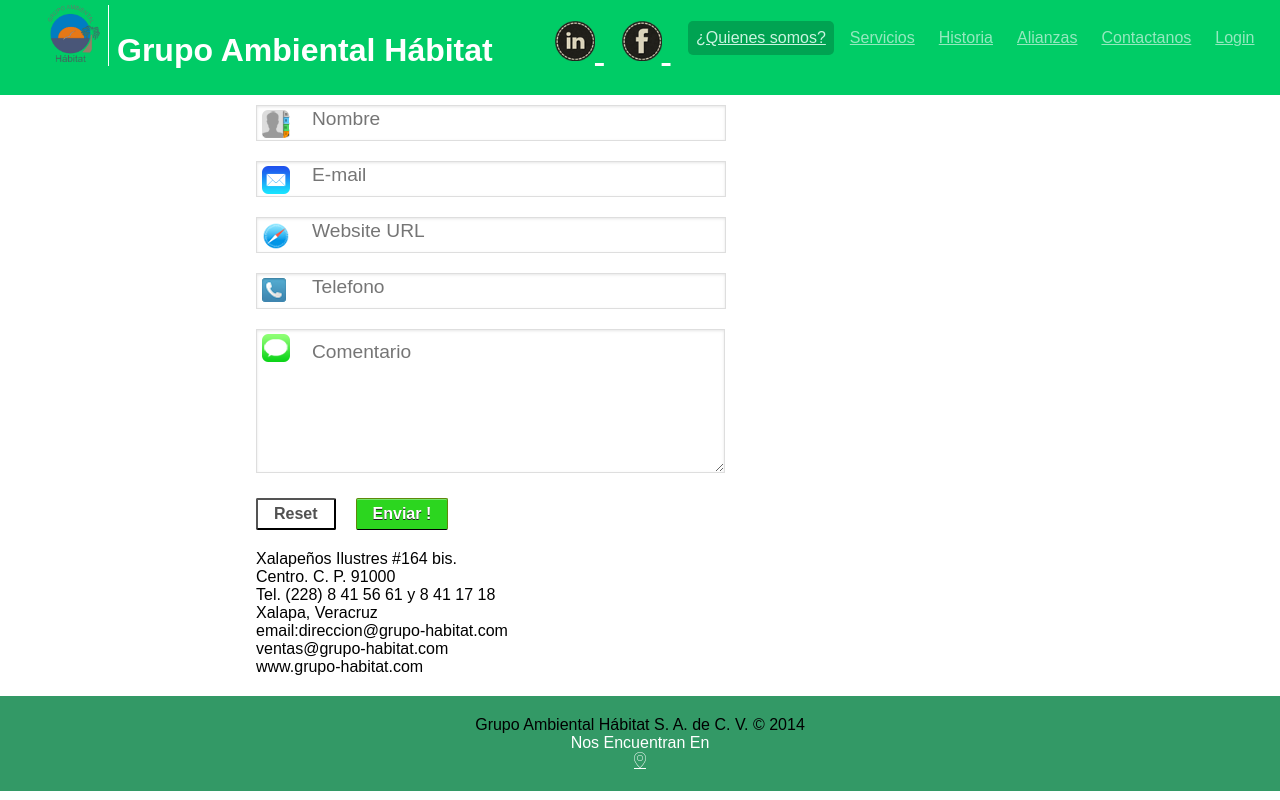
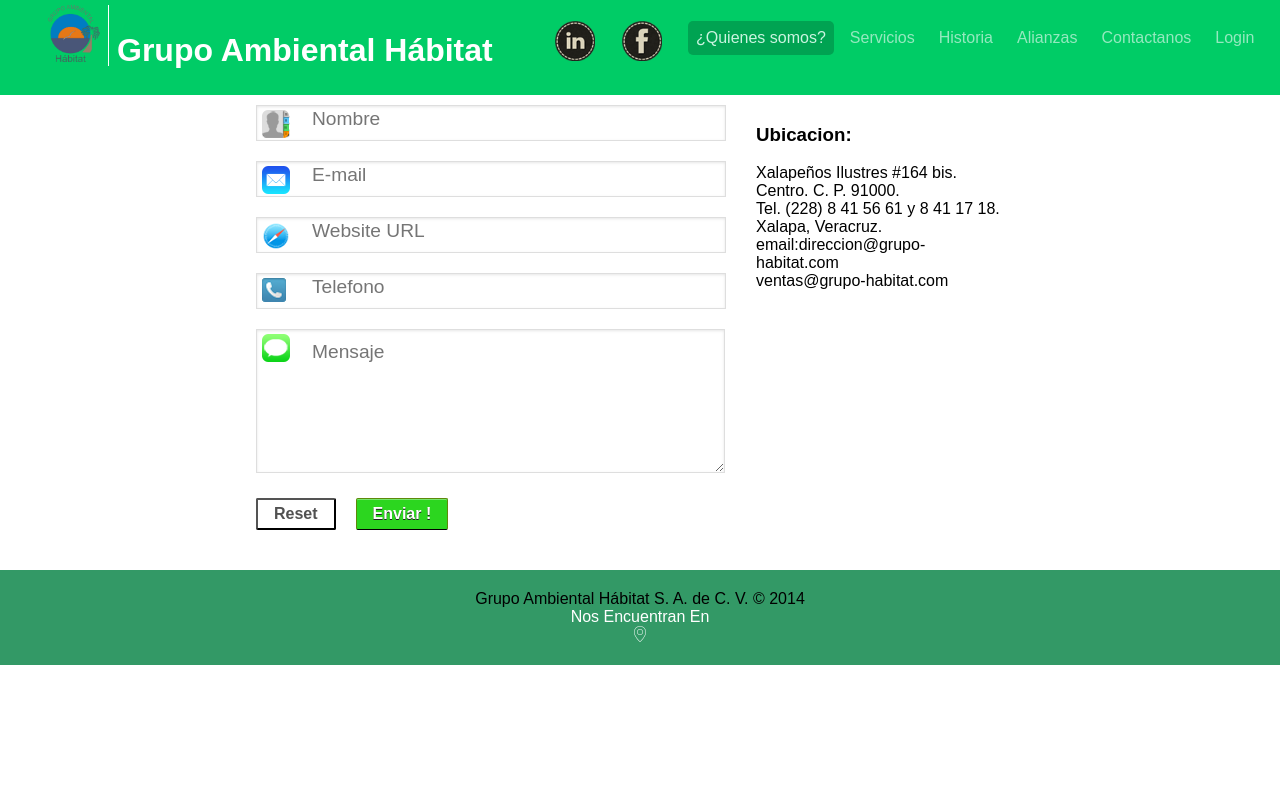
Before and after one commit to Yosihio/gruphabit, a PHP site: page /contactanos.php in a window 1280 px wide. Run offline with PHP 8.4, Linux system fonts and the light colour scheme; some libraries are stand-ins or nearby versions.

Commit message:
Modificaciones
Modificaciones faltantes

```diff
--- a/contactanos.php
+++ b/contactanos.php
@@ -51,34 +51,31 @@
 <section class="formcontac">
 <form name="efren-martinez" id="formmail" method="post" action="contact.php">
 		<div id="wrapping" class="clearfix">
-	<section id="aligned">
+			<section id="aligned">
 			<input type="text" name="name" id="name" placeholder="Nombre" autocomplete="off" tabindex="1" class="txtinput">
 			<input type="email" name="email" id="email" placeholder="E-mail" autocomplete="off" tabindex="2" class="txtinput">
 			<input type="text" name="website" id="website" placeholder="Website URL" autocomplete="off" tabindex="3" class="txtinput">
 			<input type="tel" name="telephone" id="telephone" placeholder="Telefono" tabindex="4" class="txtinput">
-			<textarea name="message" id="message" placeholder="Comentario" tabindex="5" class="txtblock"></textarea>
+			<textarea name="message" id="message" placeholder="Mensaje" tabindex="5" class="txtblock"></textarea>
+			</section>
+			<section id="aside" class="clearfix">
+				<section id="recipientcase">
+				<h3>Ubicacion:</h3>
+Xalapeños Ilustres #164 bis.<br>
+Centro. C. P. 91000.<br>
+Tel. (228) 8 41 56 61 y 8 41 17 18.<br>
+Xalapa, Veracruz.<br>
+email:direccion@grupo‐habitat.com<br>
+ventas@grupo‐habitat.com
+				</section>
+			</section>
 		</div>
 		<section id="buttons">
 			<input type="reset" name="reset" id="resetbtn" class="resetbtn" value="Reset">
 			<input type="submit" name="submit" id="submitbtn" class="submitbtn" tabindex="7" value="Enviar !">
 			<br style="clear:both;">
 		</section>
-		<section>
-			<p>
-				Xalapeños Ilustres #164 bis.<br>
-				Centro. C. P. 91000<br>
-				Tel. (228) 8 41 56 61 y 8 41 17 18<br>
-				Xalapa, Veracruz<br>
-				email:direccion@grupo‐habitat.com<br>
-				ventas@grupo‐habitat.com<br>
-				www.grupo‐habitat.com
-			</p>
-		</section>
 		</form>
-	</section>
-	<section>
-		<div>
-		</div>
 	</section>
 
 	<footer id="footer" class="footer">
--- a/css/estilos.css
+++ b/css/estilos.css
@@ -58,7 +58,7 @@ a{
 }
 a:-webkit-any-link{
 	color: webkit-link;
-	text-decoration: underline;
+	text-decoration: none;
 	cursor: auto;
 }
 div{
```
Also changed, not shown: css/contactanos.css (+9 -3 lines).
